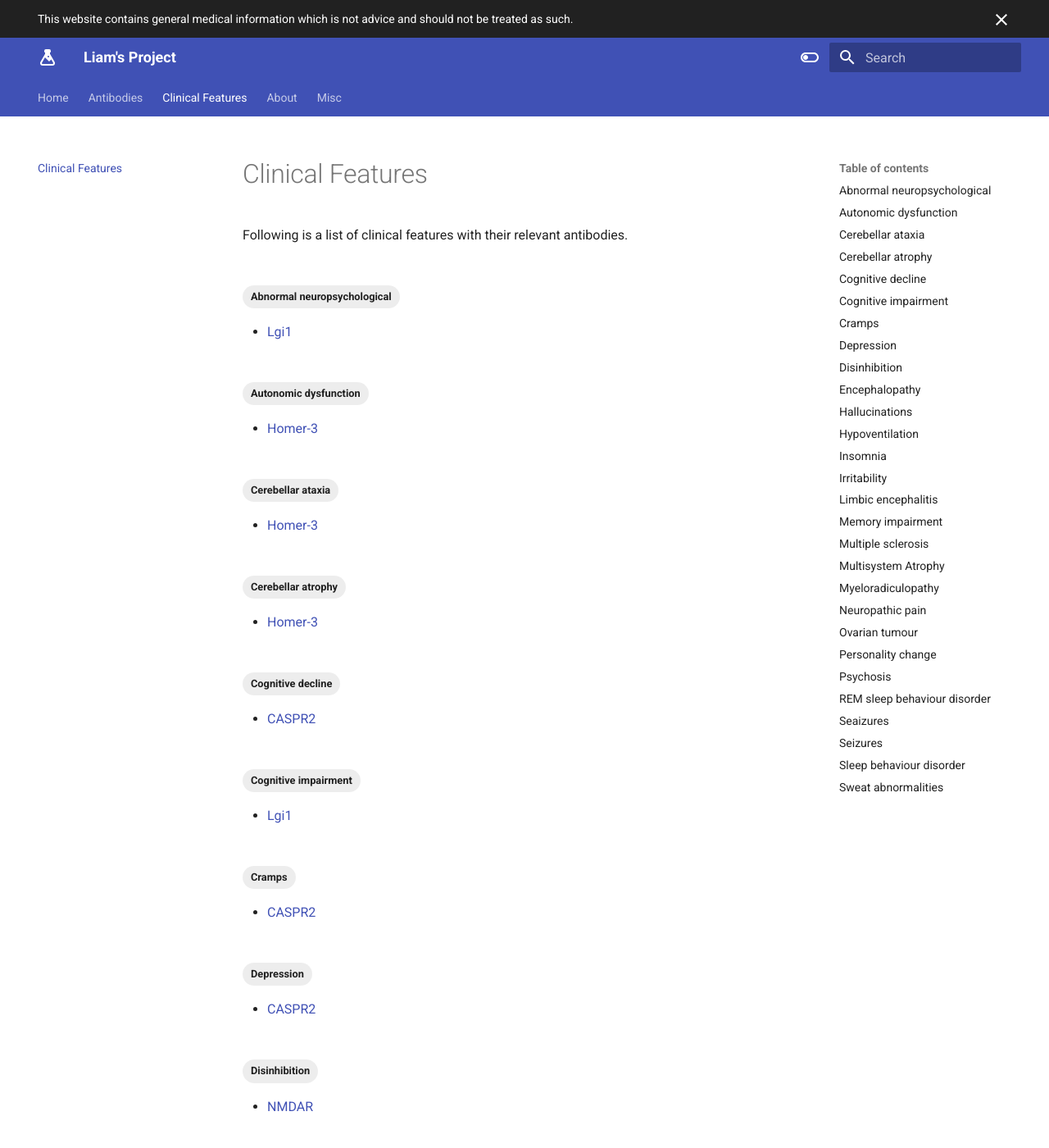
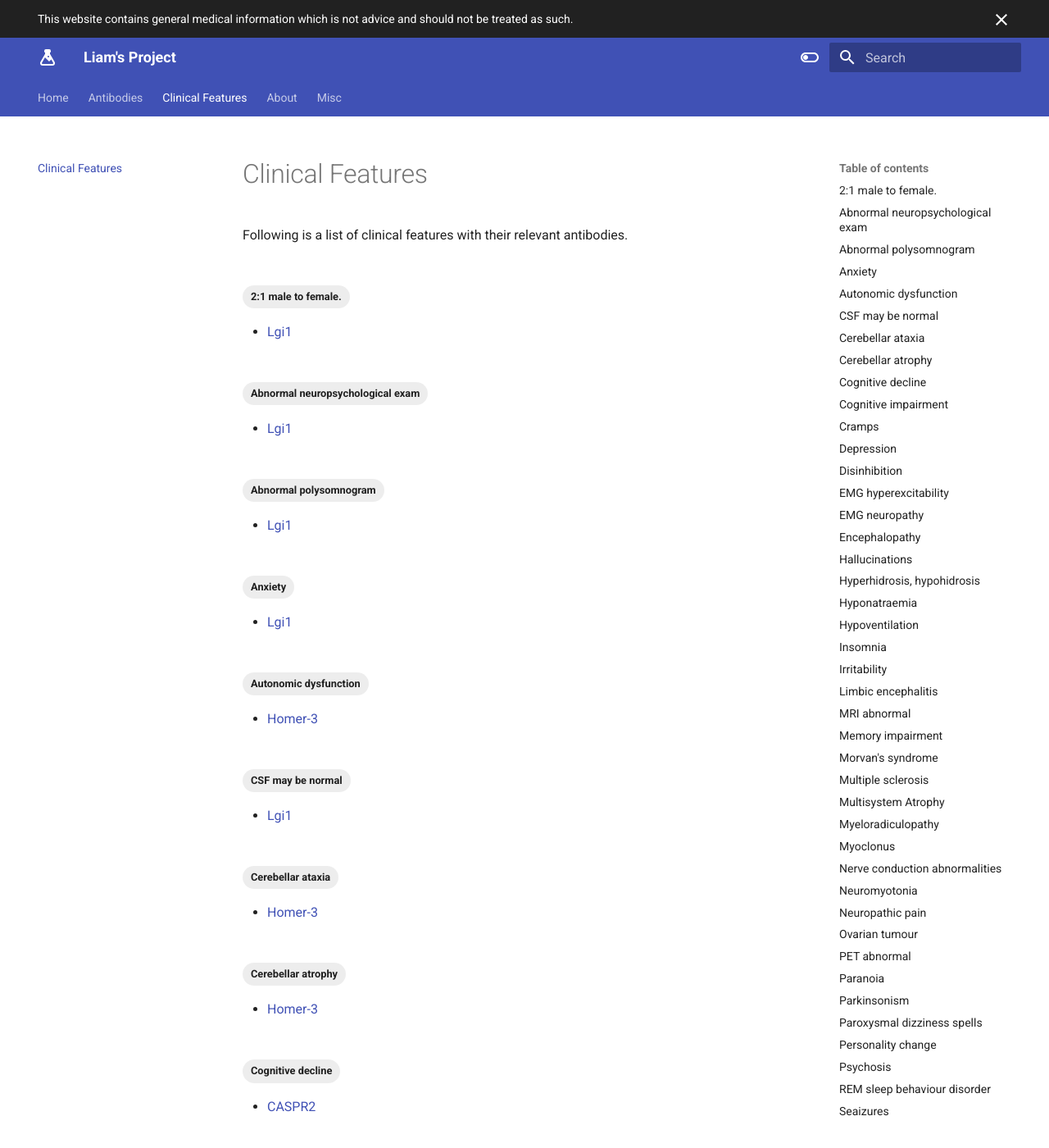
Before and after one commit to monchee/liamsproject, an MkDocs documentation site: the page built from docs/tags.md, in a window 1280 px wide and 1400 px high. Shown: the whole window at 82% size. Built offline with MkDocs 1.6.1 and Material for MkDocs 9.7.7, drawn with Linux system fonts in a browser that asks for light colours; plug-ins that fetch from the network failed and are left out; some of the changed text lies outside the part shown.

Commit message:
Update lgi1.md

```diff
--- a/docs/antibodies/lgi1.md
+++ b/docs/antibodies/lgi1.md
@@ -4,7 +4,33 @@ hide:
 tags:
   - Seizures
   - Cognitive impairment
-  - Abnormal neuropsychological
+  - Abnormal neuropsychological exam
+  - Paroxysmal dizziness spells
+  - Insomnia
+  - REM sleep behaviour disorder
+  - Abnormal polysomnogram
+  - Parkinsonism
+  - Myoclonus
+  - Personality change
+  - Depression
+  - Hallucinations
+  - Paranoia
+  - Anxiety
+  - Neuropathic pain
+  - Hyperhidrosis, hypohidrosis
+  - Hyponatraemia
+  - Neuromyotonia
+  - Morvan's syndrome
+  - 2:1 male to female.
+  - EMG hyperexcitability
+  - EMG neuropathy
+  - Cramps
+  - Sensory and motor symptoms
+  - Nerve conduction abnormalities
+  - Tilt test positive
+  - MRI abnormal
+  - PET abnormal
+  - CSF may be normal
 ---
 
 # LGI1
```
